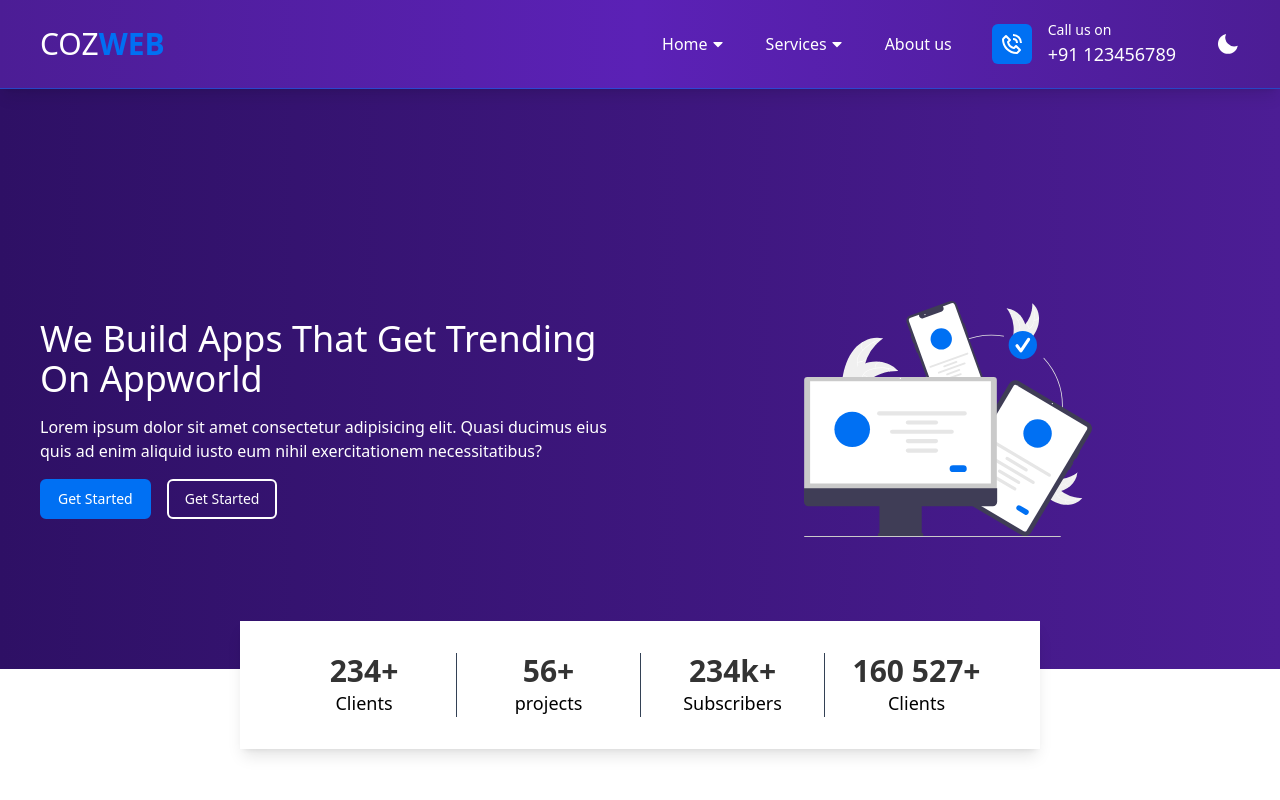
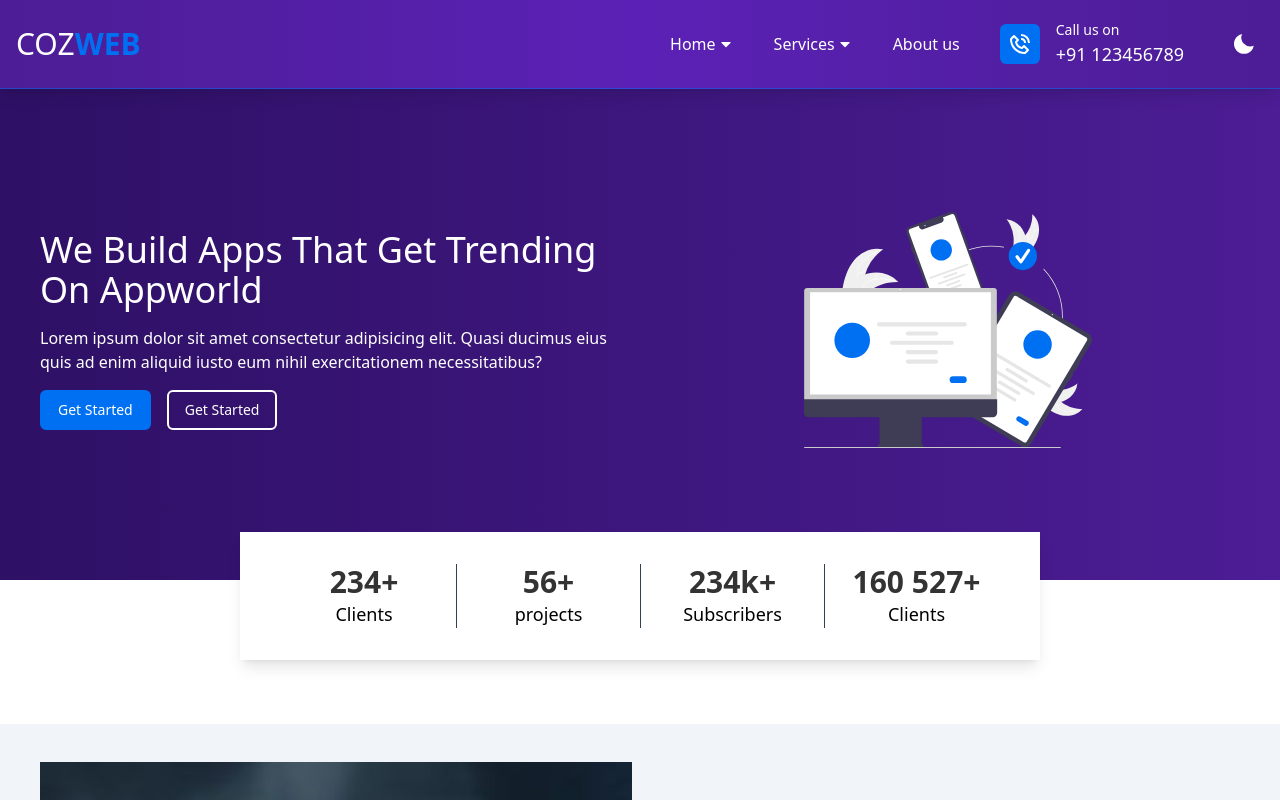
Before and after one commit to Nikhil4123/Tread-, a React (Vite) app: page / in a window 1280 px wide. Shown: the top 800 px of the page. Built offline with nearby package versions, Linux system fonts and the light colour scheme.

Commit message:
Nav Fixed

```diff
--- a/src/App.jsx
+++ b/src/App.jsx
@@ -29,8 +29,8 @@ function App() {
   return (
     <>
       <div className="dark:bg-slate-900 dark:text-white">
-        <div className="  bg-gradient-to-l from-violet-900 via-violet-800 to-violet-900 ">
-           <Navbar2  />
+        <div className="fixed left-0 right-0 top-0 z-50 bg-gradient-to-l from-violet-900 via-violet-800 to-violet-900 ">
+           <Navbar2 />
         </div>
         <Hero />
         <Service />
--- a/src/components/Hero.jsx/Hero.jsx
+++ b/src/components/Hero.jsx/Hero.jsx
@@ -4,7 +4,7 @@ import Banner from "../../assets/undraw_real_time_sync_re_nky7.svg";
 
 const Hero = () => {
   return (
-    <main className="bg-gradient-to-r from-violet-950 to-violet-900 pt-20 dark:bg-violet-950">
+    <main className="fill-slate-400 bg-gradient-to-r from-violet-950 to-violet-900 pt-20 dark:bg-violet-950">
       <section className="container flex h-[650px] flex-col items-center justify-center md:h-[500px] ">
         <div className="grid grid-cols-1 items-center gap-8 dark:text-white md:grid-cols-2">
           <div
--- a/src/components/navbar/Navbar2.jsx
+++ b/src/components/navbar/Navbar2.jsx
@@ -30,13 +30,11 @@ const Navbar2 = () => {
   return (
     <>
       <header
-        data-aos="fade"
-        data-aos-duration="300"
-        className="border-b-[1px] border-primary/50 bg-gradient-to-l from-violet-900 via-violet-800 to-violet-900 text-white shadow-lg"
+        className="w-full border-b border-primary/50 bg-gradient-to-l from-violet-900 via-violet-800 to-violet-900 text-white shadow-lg"
       >
-        <nav className="container mx-auto flex items-center justify-between py-2 overflow-x-hidden">
+        <nav className="max-w-[1440px] w-full mx-auto flex items-center justify-between px-4 py-2">
           <div className="text-2xl text-white md:text-3xl">
-            <a href="/#home" className="">
+            <a href="/#home">
               COZ
               <span className="inline-block font-bold text-primary">WEB</span>
             </a>
@@ -55,7 +53,7 @@ const Navbar2 = () => {
                     <FaCaretDown className="transition-all duration-200 group-hover:rotate-180" />
                   </span>
                 </a>
-                <div className="absolute left-0 hidden w-[150px] rounded-md bg-white p-2 text-black group-hover:block">
+                <div className="absolute left-0 hidden w-[150px] rounded-md bg-white p-2 text-black group-hover:block z-50">
                   <ul className="space-y-3">
                     <li className="p-2 hover:bg-violet-200">Services</li>
                     <li className="p-2 hover:bg-violet-200">About us</li>
@@ -63,7 +61,6 @@ const Navbar2 = () => {
                   </ul>
                 </div>
               </li>
-              {/* Other Menu Items */}
               <li className="group relative cursor-pointer">
                 <a
                   href="/#home"
@@ -74,8 +71,12 @@ const Navbar2 = () => {
                     <FaCaretDown className="transition-all duration-200 group-hover:rotate-180" />
                   </span>
                 </a>
-                <div className="   left-0 hidden w-full rounded-b-3xl bg-white p-2 text-black group-hover:block">
-                  {/* Services Menu Content */}
+                <div className="absolute left-0 hidden w-[150px] rounded-md bg-white p-2 text-black group-hover:block z-50">
+                  <ul className="space-y-3">
+                    <li className="p-2 hover:bg-violet-200">Web Development</li>
+                    <li className="p-2 hover:bg-violet-200">Design</li>
+                    <li className="p-2 hover:bg-violet-200">Consulting</li>
+                  </ul>
                 </div>
               </li>
               <li className="cursor-pointer">
@@ -84,7 +85,7 @@ const Navbar2 = () => {
               {/* Phone number section */}
               <div className="flex items-center gap-4">
                 <li>
-                  <BiPhoneCall className="h-[40px] w-[40px] rounded-md bg-primary p-2 text-2xl text-white hover:bg-primary/90" />
+                  <BiPhoneCall className="h-10 w-10 rounded-md bg-primary p-2 text-2xl text-white hover:bg-primary/90" />
                 </li>
                 <li>
                   <div>
@@ -95,47 +96,39 @@ const Navbar2 = () => {
                   </div>
                 </li>
               </div>
-              {/* Light and dark mode switcher */}
+              {/* Theme switcher */}
+              <button
+                onClick={() => setTheme(theme === "dark" ? "light" : "dark")}
+                className="p-2"
+              >
                 {theme === "dark" ? (
-                <BiSolidSun
-                  onClick={() => setTheme("light")}
-                  className="text-2xl cursor-pointer"
-                />
+                  <BiSolidSun className="text-2xl" />
                 ) : (
-                <BiSolidMoon
-                  onClick={() => setTheme("dark")}
-                  className="text-2xl cursor-pointer"
-                />
+                  <BiSolidMoon className="text-2xl" />
                 )}
+              </button>
             </ul>
           </div>
 
           {/* Mobile view */}
           <div className="flex items-center gap-4 md:hidden">
+            <button
+              onClick={() => setTheme(theme === "dark" ? "light" : "dark")}
+              className="p-2"
+            >
               {theme === "dark" ? (
-              <BiSolidSun
-                onClick={() => setTheme("light")}
-                className="text-2xl cursor-pointer"
-              />
+                <BiSolidSun className="text-2xl" />
               ) : (
-              <BiSolidMoon
-                onClick={() => setTheme("dark")}
-                className="text-2xl cursor-pointer"
-              />
+                <BiSolidMoon className="text-2xl" />
               )}
+            </button>
+            <button onClick={toggleMenu} className="p-2">
               {showMenu ? (
-              <HiMenuAlt1
-                onClick={toggleMenu}
-                className="cursor-pointer transition-all"
-                size={30}
-              />
+                <HiMenuAlt1 className="transition-all" size={30} />
               ) : (
-              <HiMenuAlt3
-                onClick={toggleMenu}
-                className="cursor-pointer transition-all"
-                size={30}
-              />
+                <HiMenuAlt3 className="transition-all" size={30} />
               )}
+            </button>
           </div>
         </nav>
       </header>
```
Lines whose indentation alone changed are shown as unchanged.
